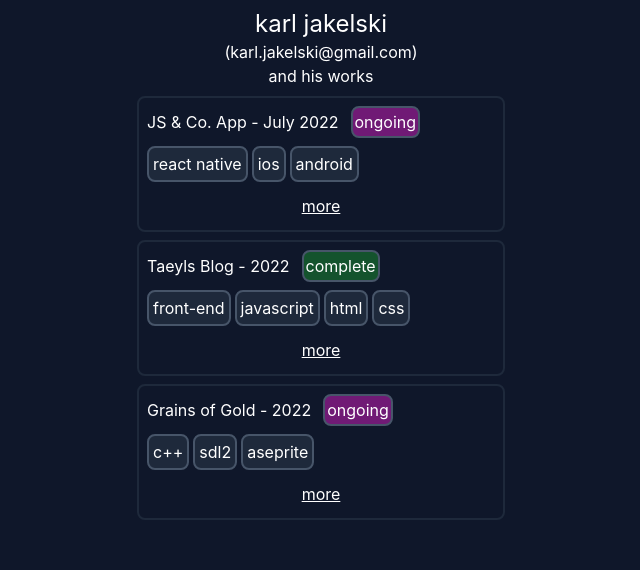
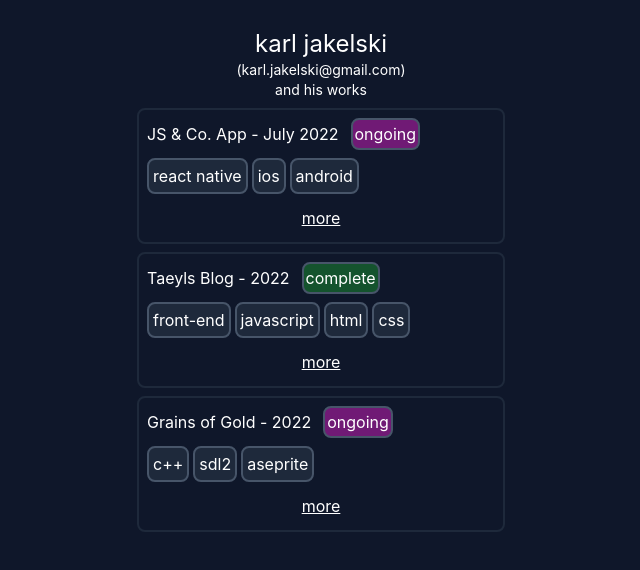
Before and after one commit to Korallion/resume-website, a React (Create React App) app: page / in a window 1280 px wide. Shown: the top 570 px of the page, without its empty margins (319-959 px from the left). Built offline with nearby package versions, Linux system fonts and the light colour scheme.

Commit message:
further css edits and changes to extra text

```diff
--- a/public/about.json
+++ b/public/about.json
@@ -1,7 +1,7 @@
 {
     "me": {
         "name": "karl jakelski",
-        "about": "Karl is a Canadian born world traveller and programmer. This website is a basic record of his finished and not-so-finished projects, whether they be personal or professional. Any feedback is always apreciated.\nMemento mori. Amor fati."
+        "about": "- Canadian born\n- English and French speaker\n- Self-driven worker\nMemento mori. Amor fati."
     },
     "projects": [
         {
--- a/src/App.tsx
+++ b/src/App.tsx
@@ -13,12 +13,12 @@ const AboutMe: FunctionComponent<MeProps> = ({ me }) => {
   return (
     <div className='header' onClick={() => { setOpen(!open) }}>
       <h1 className='header-title'>{me.name}</h1>
-      <h1>(karl.jakelski@gmail.com)</h1>
+      <h1 className='text-sm'>(karl.jakelski@gmail.com)</h1>
       <h1 className='header-subtitle'>and his works</h1>
       {open &&
-        <>
-          <p className='header-subtitle'>{me.about}</p>
-        </>
+        <div className='w-auto mx-auto'>
+          <p className='header-subtitle text-justify'>{me.about}</p>
+        </div>
       }
     </div>
   );
--- a/src/index.css
+++ b/src/index.css
@@ -4,7 +4,7 @@
 
 @layer components {
   body {
-    @apply mx-5;
+    @apply mx-5 pt-5;
     @apply sm:w-96 sm:m-auto;
     @apply bg-slate-900 text-white;
   }
@@ -16,9 +16,10 @@
   .header-title {
     @apply mx-auto text-2xl ;
   }
-s
+
   .header-subtitle {
-    @apply mx-auto w-96 whitespace-pre-line;
+    @apply mx-auto px-4 whitespace-pre-line;
+    @apply text-sm;
   }
 
   .project {
```
